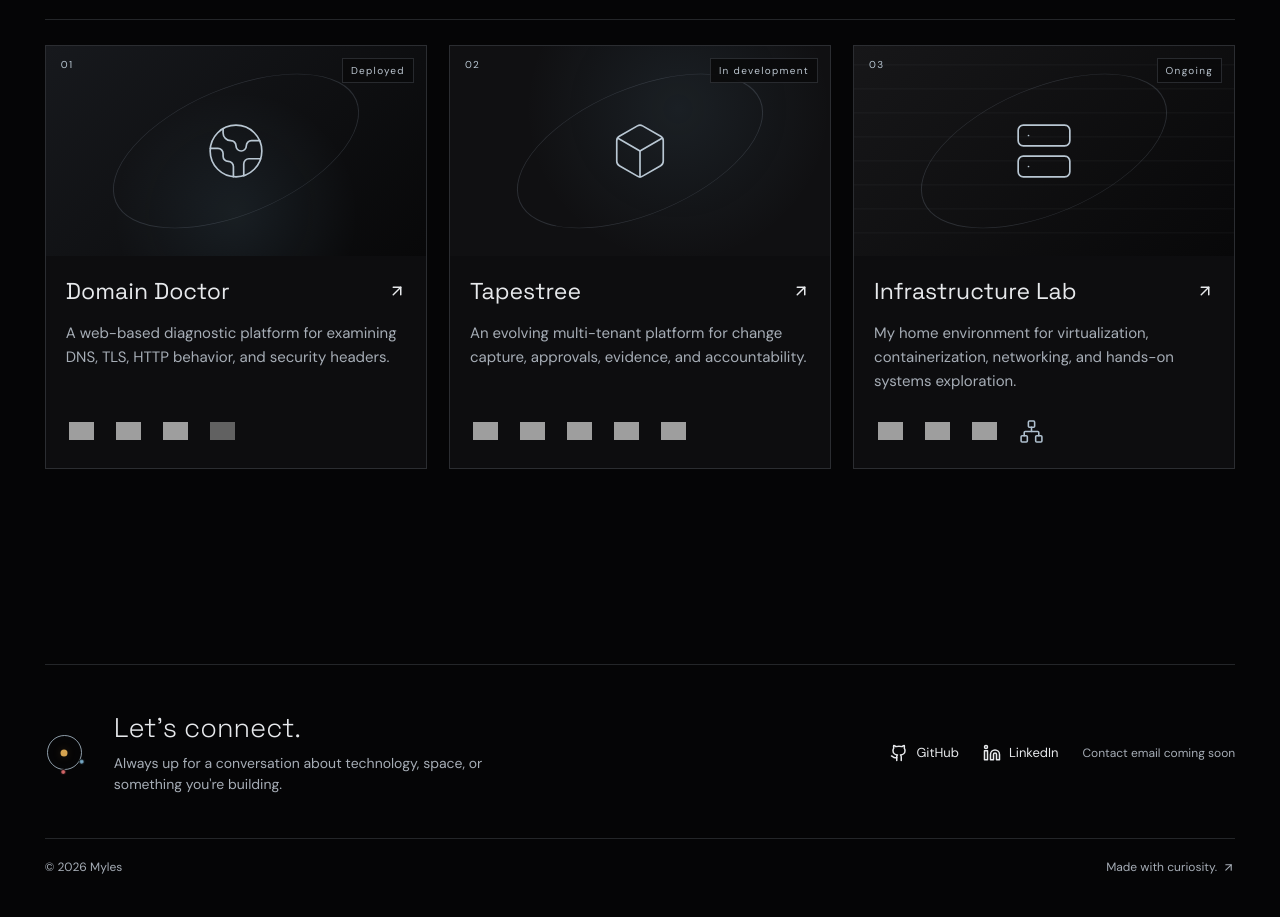
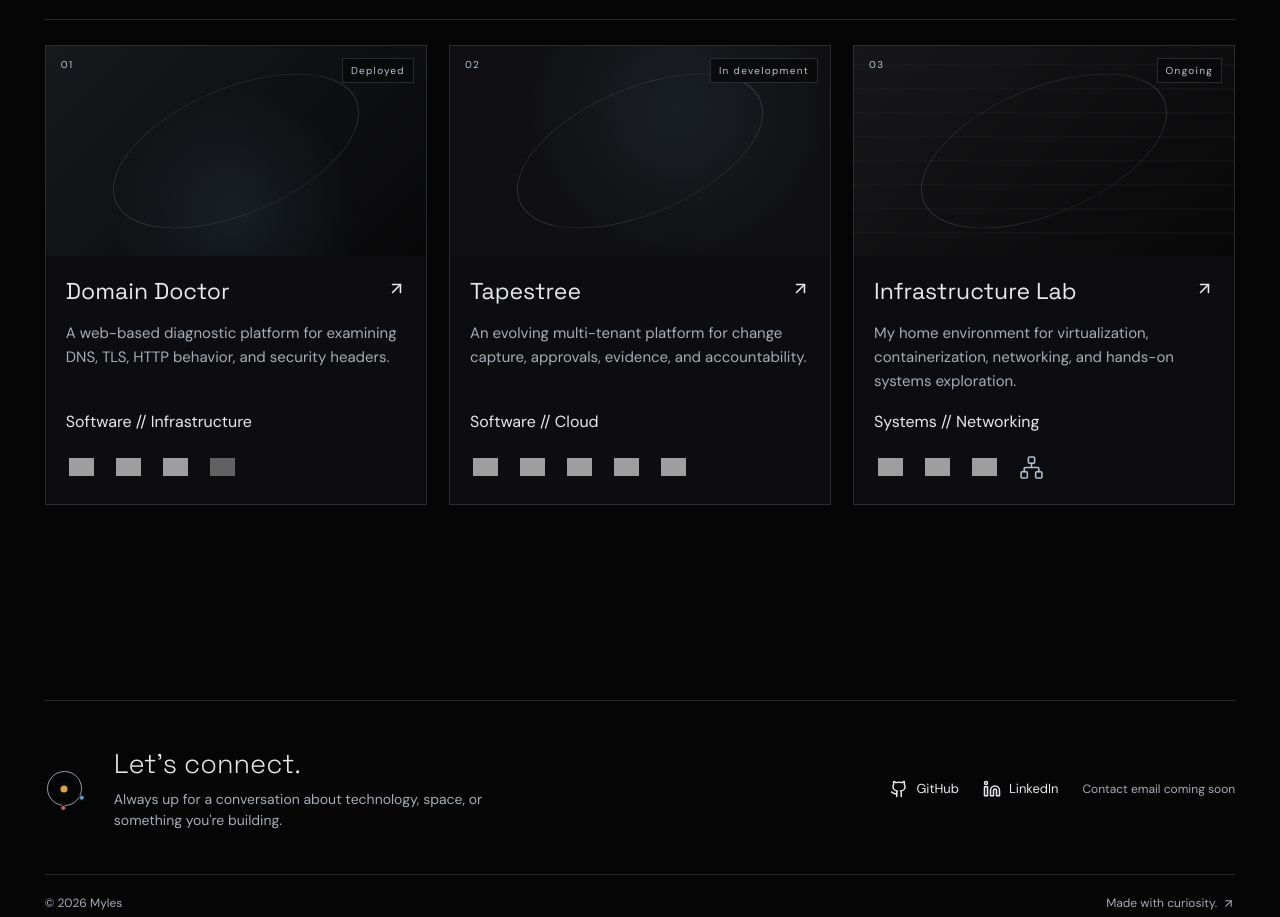
Before and after one commit to casual-loops/mylesh-portfolio, a Next.js app: page / in a window 1280 px wide. Shown: the part 886-1803 px from the top of the page. Built offline with nearby package versions, Linux system fonts and the light colour scheme; grey boxes are pictures that could not be loaded.

Commit message:
feat: differentiate selected-work cards with technical diagrams and refined content hierarchy

```diff
--- a/components/project-card.tsx
+++ b/components/project-card.tsx
@@ -1,5 +1,6 @@
 import Link from 'next/link';
-import { ArrowUpRight, Box, Globe2, Server, Network } from 'lucide-react';
+import { ArrowUpRight, Network } from 'lucide-react';
+import { ProjectVisual } from '@/components/project-visual';
 import type { Project } from '@/content/site';
 
 const logos: Record<string, string> = {
@@ -35,20 +36,19 @@ function TechnologyLogo({ name }: { name: string }) {
 }
 
 export function ProjectCard({ project, index }: { project: Project; index: number }) {
-  const Icon = project.slug === 'domain-doctor' ? Globe2 : project.slug === 'tapestree' ? Box : Server;
   return (
     <Link className="project-card" href={`/work/${project.slug}`}>
       <div className={`project-art art-${project.slug}`}>
         <span className="project-number">0{index + 1}</span>
-        <Icon size={62} strokeWidth={0.65} />
+        <ProjectVisual slug={project.slug} />
         <span className="project-status">{project.status}</span>
       </div>
       <div className="project-card-body">
-        <div className="project-name-row"><h3>{project.name}</h3><ArrowUpRight size={18} /></div>
-        <p>{project.summary}</p>
-        <div className="tech-logos" aria-label="Technologies used">
+        <div className="project-name-row"><h3>{project.name}</h3><span className="project-open" aria-hidden="true"><ArrowUpRight size={19} /></span></div>
+        <p className="project-summary">{project.summary}</p>
+        <div className="project-card-meta"><span className="project-areas">{project.areas.join(" // ")}</span><div className="tech-logos" aria-label="Technologies used">
           {project.technologies.map(name => <TechnologyLogo key={name} name={name} />)}
-        </div>
+        </div></div>
       </div>
     </Link>
   );
```
